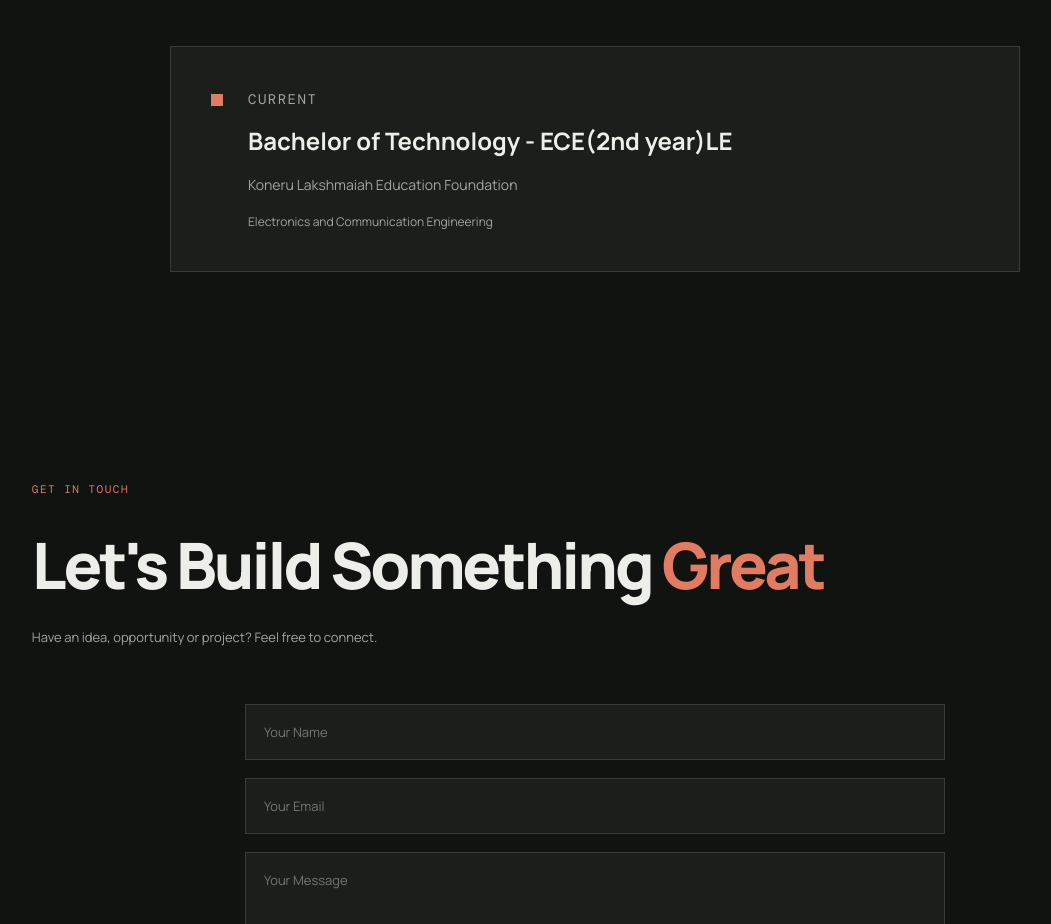
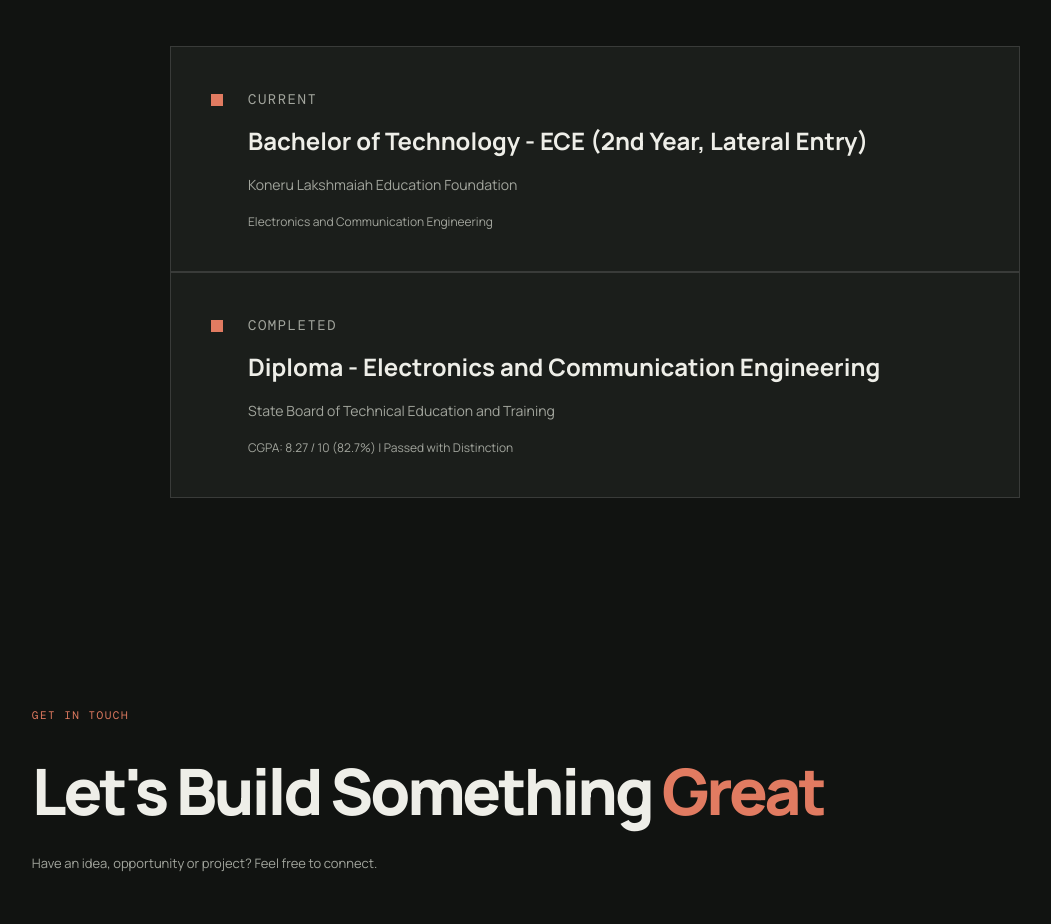
Before and after one commit to harshavardhansomisetti-creator/2500049080-ECE_sec02-_In_SEM_1_MY_PORTFOLIO_, a plain HTML site: page index.html in a window 1280 px wide. Shown: the part 4280-5204 px from the top of the page, without its empty margins (45-1096 px from the left). Drawn offline with nearby package versions, Linux system fonts and the light colour scheme.

Commit message:
Update index.html

```diff
--- a/index.html
+++ b/index.html
@@ -237,9 +237,19 @@
         <div class="education-dot"></div>
         <div>
             <p class="eyebrow">CURRENT</p>
-                    <h3>Bachelor of Technology - ECE(2nd year)LE </h3>
-                    <p>Kon<escape>e</escape>ru Lakshmaiah Education Foundation</p>
+            <h3>Bachelor of Technology - ECE (2nd Year, Lateral Entry)</h3>
+            <p>Koneru Lakshmaiah Education Foundation</p>
             <span>Electronics and Communication Engineering</span>
+        </div>
+    </div>
+
+    <div class="education-card">
+        <div class="education-dot"></div>
+        <div>
+            <p class="eyebrow">COMPLETED</p>
+            <h3>Diploma - Electronics and Communication Engineering</h3>
+            <p>State Board of Technical Education and Training</p>
+            <span>CGPA: 8.27 / 10 (82.7%) | Passed with Distinction</span>
         </div>
     </div>
 </section>
```
Lines whose indentation alone changed are shown as unchanged.
